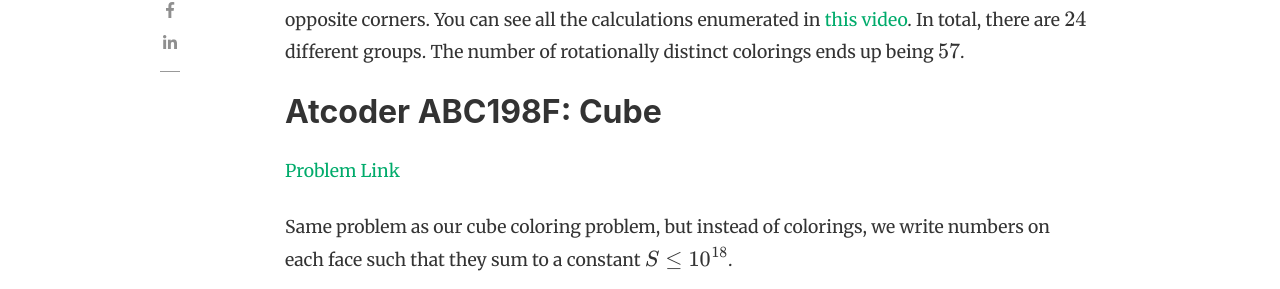
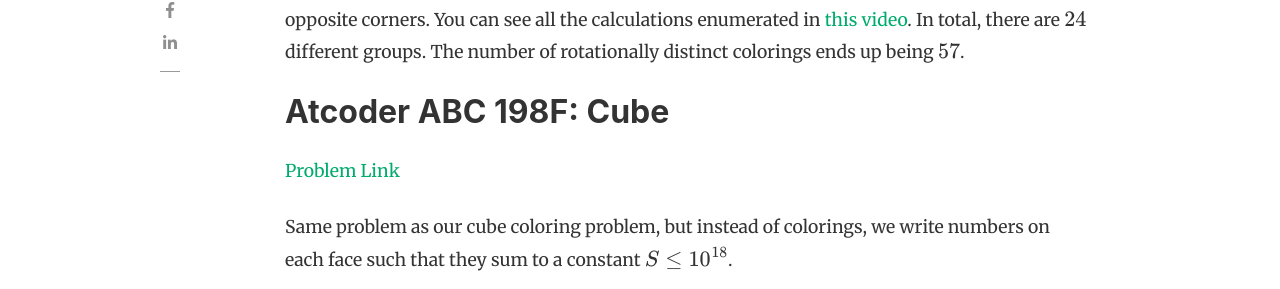
Before and after one commit to mzhang2021/cp-blog, a Jekyll site: the page built from _posts/2021-09-04-burnside.md, in a window 1280 px wide and 900 px high, scrolled down 2421 px. Shown: the part 168-457 px from the top of the window. Built offline with Jekyll 4.4.1, drawn with Linux system fonts in a browser that asks for light colours; nearby versions of some CDN libraries; formulas are drawn with MathJax 3; comment, search, counter and statistics services are not loaded.

```diff
--- a/_posts/2021-09-04-burnside.md
+++ b/_posts/2021-09-04-burnside.md
@@ -45,7 +45,7 @@ Here's a more interesting transformation: a $180^\circ$ rotation about the red a
 
 We will continue these calculations with all transformative methods, with others such as rotating about the axis through the left and right face, or rotating about the axis through opposite corners. You can see all the calculations enumerated in [this video](https://youtu.be/6kfbotHL0fs?t=744). In total, there are $24$ different groups. The number of rotationally distinct colorings ends up being $57$.
 
-## Atcoder ABC198F: Cube
+## Atcoder ABC 198F: Cube
 
 [Problem Link](https://atcoder.jp/contests/abc198/tasks/abc198_f)
 
```
Also changed, not shown: _posts/2021-09-10-divide-and-conquer.md (+2 -0 lines).
